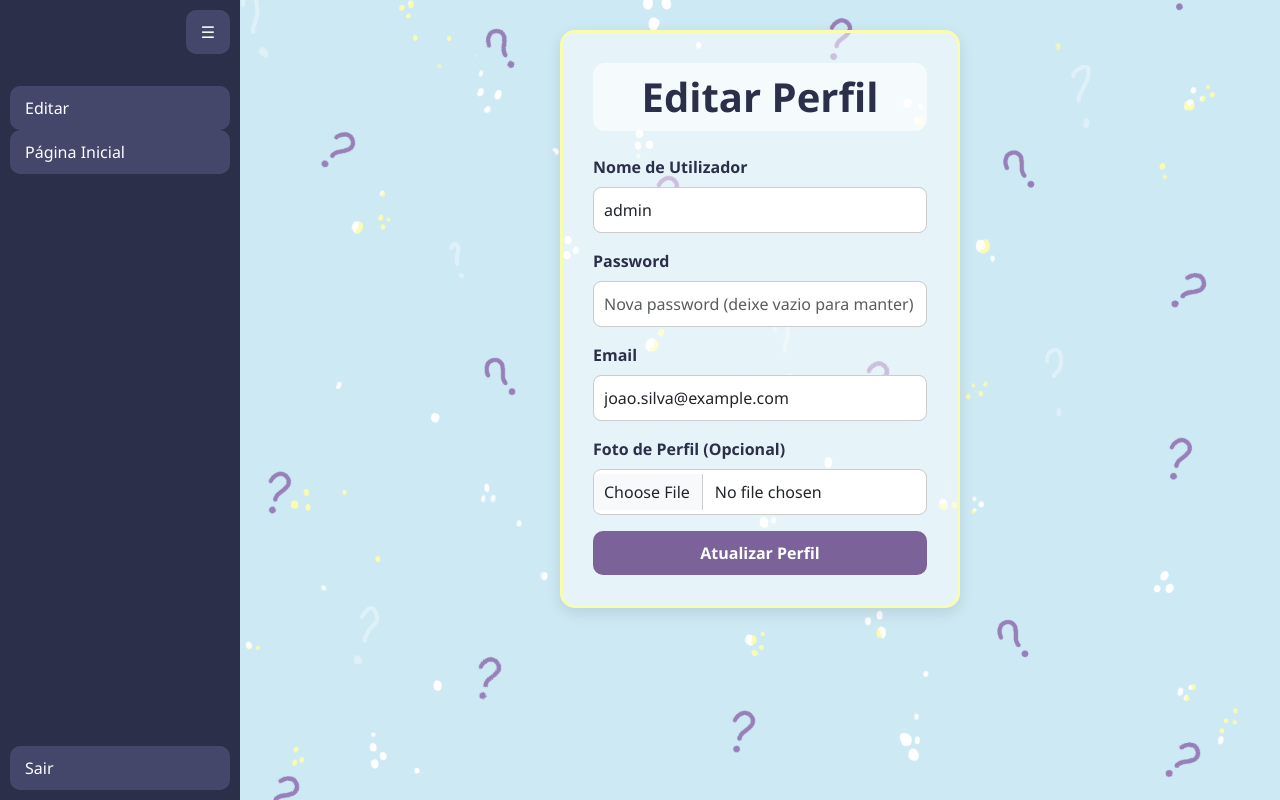
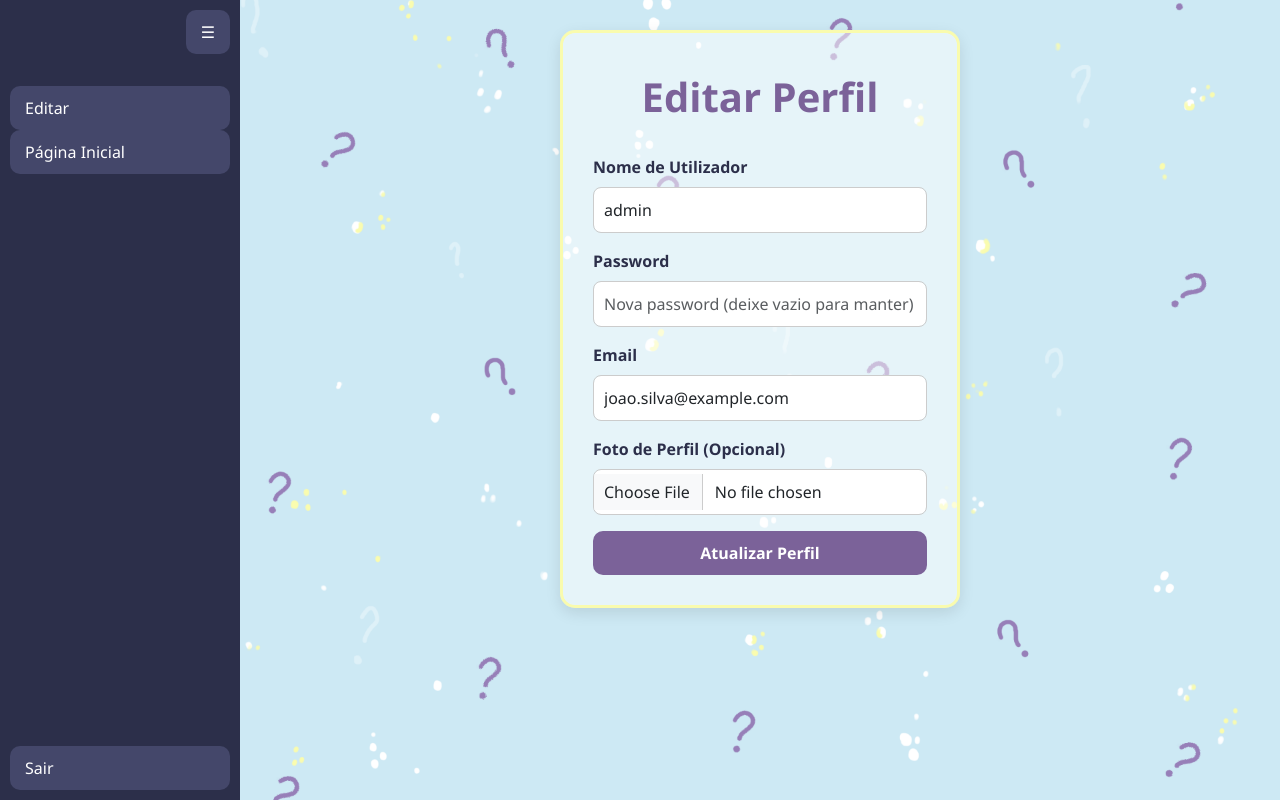
Before and after one commit to carolina-gn/projeto_programacao_final, a Flask app: page /edit_profile in a window 1280 px wide. Shown: the part 60-860 px from the top of the page. Run offline with Flask 2, Linux system fonts and the light colour scheme; a user stored in the database is signed in; data comes from the database, SQL or seed files in the repository; data that the repository does not hold is empty.

Commit message:
style- edit profile

```diff
--- a/app/static/css/edit_profile.css
+++ b/app/static/css/edit_profile.css
@@ -8,8 +8,7 @@ body {
 
 h1 {
   font-weight: bold;
-  color: #2c2f4a;
-  background-color: rgba(255, 255, 255, 0.6);
+  color: #7b6299;
   border-radius: 12px;
   padding: 10px 0;
   margin-bottom: 30px;
```
